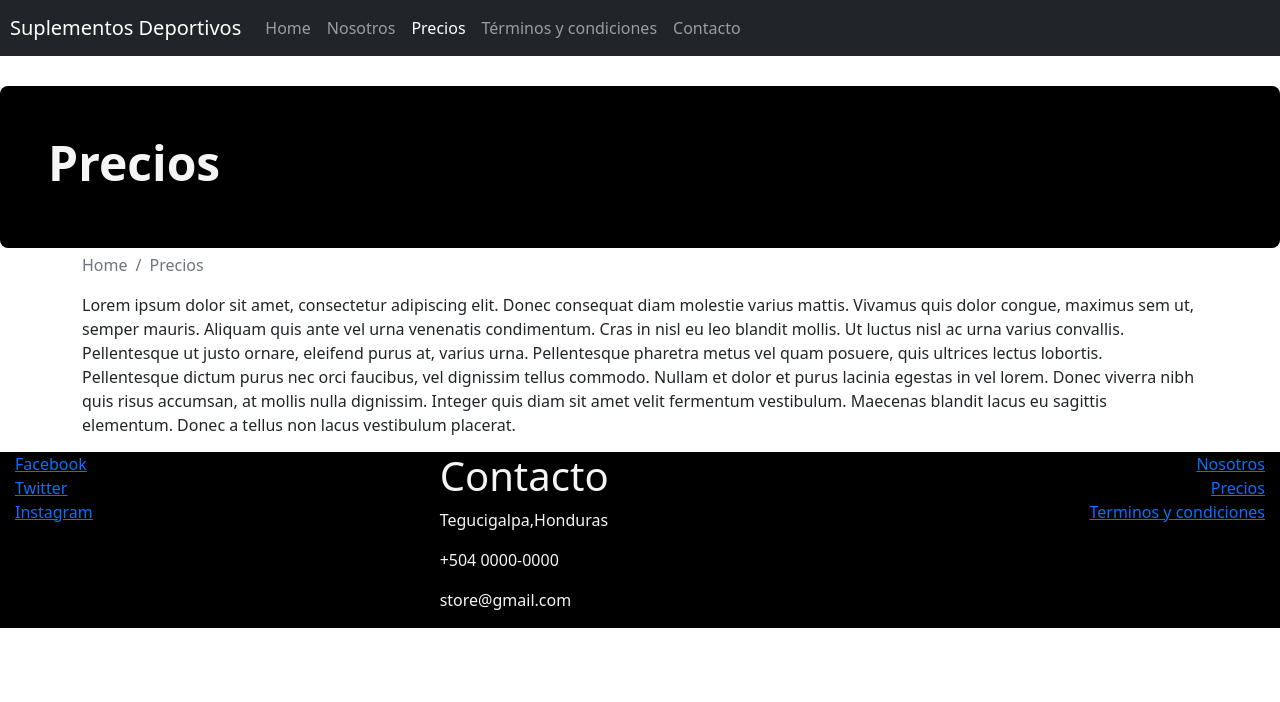
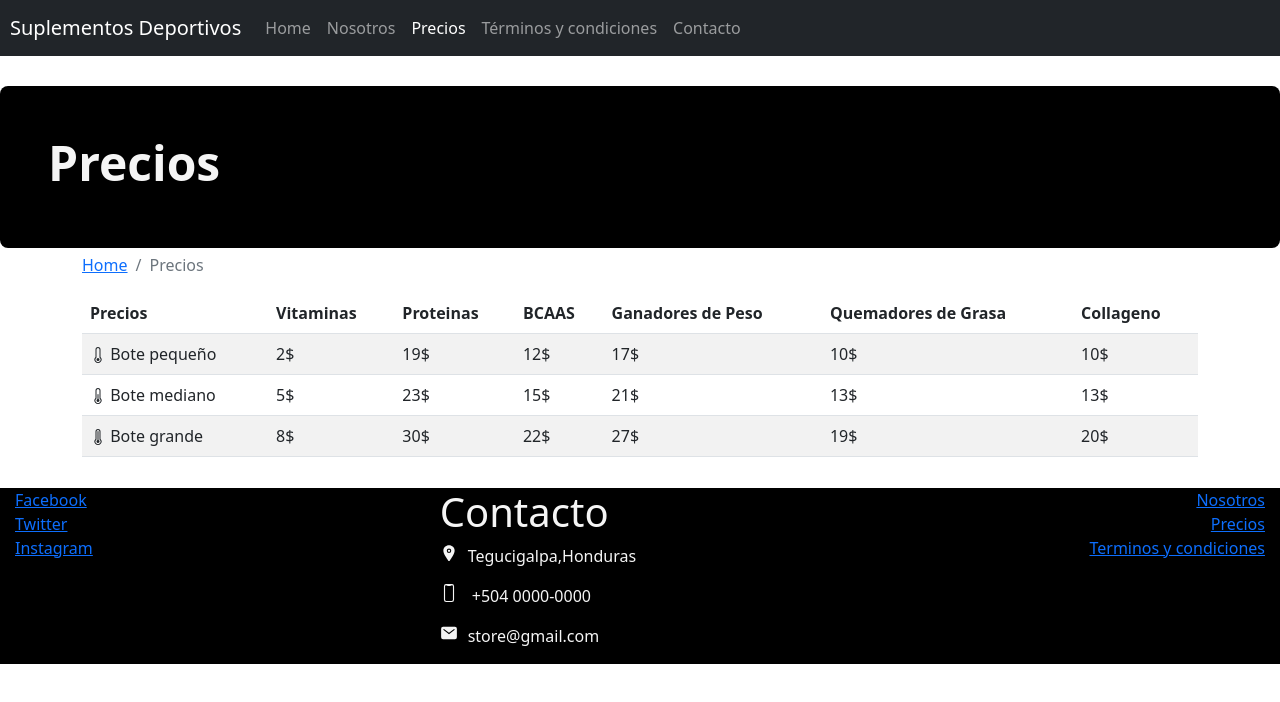
Before and after one commit to Stefcoca/Proyecto_bootstrap, a website: page prices.html in a window 1280 px wide. Drawn offline with nearby package versions, Linux system fonts and the light colour scheme.

Commit message:
falta imagenes

```diff
--- a/css/main.css
+++ b/css/main.css
@@ -16,8 +16,8 @@ footer {
 
 .card-suplementos {
     flex: 1 150px ;
-    padding: 2px 5px 2px 5px;
-    margin-top: 10px;
+    padding: 3px 0px 3px 0px;
+    margin-top: 5px;
 }
 
 .boton-informacion {
--- a/package.json
+++ b/package.json
@@ -20,6 +20,7 @@
   "dependencies": {
     "@ionic/cli": "^6.20.1",
     "bootstrap": "^5.2.0",
+    "bootstrap-icons": "^1.9.1",
     "chokidar": "^3.5.3",
     "follow-redirects": "^1.15.1",
     "jquery": "^3.6.0",
--- a/prices.html
+++ b/prices.html
@@ -6,6 +6,8 @@
 
     <link rel="stylesheet" href="node_modules/bootstrap/dist/css/bootstrap.min.css">
     <link rel="stylesheet" href="css/main.css">
+    <script src="https://unpkg.com/ionicons@5.5.2/dist/ionicons/ionicons.js"></script>
+    <link rel="stylesheet" href="https://cdn.jsdelivr.net/npm/bootstrap-icons@1.9.1/font/bootstrap-icons.css">
     <title> Suplementación Deportiva</title>
 </head>
 
@@ -34,27 +36,62 @@
 <div class="container">
     <nav aria-label="breadcrumb">
         <ol class="breadcrumb">
-            <li class="breadcrumb-item active"><a href="./index.html"></a> Home</li>
+            <li class="breadcrumb-item active"><a href="./index.html">Home</a> </li>
             <li class="breadcrumb-item active" aria-current="page">Precios</li>
 
         </ol>
     </nav>
-        <span>
-            Lorem ipsum dolor sit amet, consectetur adipiscing elit.
-            Donec consequat diam molestie varius mattis.
-            Vivamus quis dolor congue, maximus sem ut, semper mauris.
-            Aliquam quis ante vel urna venenatis condimentum.
-            Cras in nisl eu leo blandit mollis.
-            Ut luctus nisl ac urna varius convallis.
-            Pellentesque ut justo ornare, eleifend purus at, varius urna.
-            Pellentesque pharetra metus vel quam posuere, quis ultrices lectus lobortis.
-            Pellentesque dictum purus nec orci faucibus, vel dignissim tellus commodo.
-            Nullam et dolor et purus lacinia egestas in vel lorem.
-            Donec viverra nibh quis risus accumsan, at mollis nulla dignissim.
-            Integer quis diam sit amet velit fermentum vestibulum.
-            Maecenas blandit lacus eu sagittis elementum.
-            Donec a tellus non lacus vestibulum placerat.
-        </span>
+        <div class="table-responsive">
+        <table class="table table-striped">
+            <thead class="thead-dark">
+                <th>Precios</th>
+                <th>Vitaminas</th>
+                <th>Proteinas</th>
+                <th>BCAAS</th>
+                <th>Ganadores de Peso</th>
+                <th>Quemadores de Grasa</th>
+                <th>Collageno</th>
+            </thead>
+            <tbody>
+                <tr>
+                    <td><svg xmlns="http://www.w3.org/2000/svg" width="16" height="16" fill="currentColor" class="bi bi-thermometer" viewBox="0 0 16 16">
+                        <path d="M8 14a1.5 1.5 0 1 0 0-3 1.5 1.5 0 0 0 0 3z"/>
+                        <path d="M8 0a2.5 2.5 0 0 0-2.5 2.5v7.55a3.5 3.5 0 1 0 5 0V2.5A2.5 2.5 0 0 0 8 0zM6.5 2.5a1.5 1.5 0 1 1 3 0v7.987l.167.15a2.5 2.5 0 1 1-3.333 0l.166-.15V2.5z"/>
+                      </svg></i> Bote pequeño</td>
+                    <td>2$</td>
+                    <td>19$</td>
+                    <td>12$</td>
+                    <td>17$</td>
+                    <td>10$</td>
+                    <td>10$</td>
+                </tr>
+                <tr>
+                    <td><svg xmlns="http://www.w3.org/2000/svg" width="16" height="16" fill="currentColor" class="bi bi-thermometer-half" viewBox="0 0 16 16">
+                        <path d="M9.5 12.5a1.5 1.5 0 1 1-2-1.415V6.5a.5.5 0 0 1 1 0v4.585a1.5 1.5 0 0 1 1 1.415z"/>
+                        <path d="M5.5 2.5a2.5 2.5 0 0 1 5 0v7.55a3.5 3.5 0 1 1-5 0V2.5zM8 1a1.5 1.5 0 0 0-1.5 1.5v7.987l-.167.15a2.5 2.5 0 1 0 3.333 0l-.166-.15V2.5A1.5 1.5 0 0 0 8 1z"/>
+                      </svg> Bote mediano</td>
+                    <td>5$</td>
+                    <td>23$</td>
+                    <td>15$</td>
+                    <td>21$</td>
+                    <td>13$</td>
+                    <td>13$</td>
+                </tr>
+                <tr>
+                    <td><svg xmlns="http://www.w3.org/2000/svg" width="16" height="16" fill="currentColor" class="bi bi-thermometer-high" viewBox="0 0 16 16">
+                        <path d="M9.5 12.5a1.5 1.5 0 1 1-2-1.415V2.5a.5.5 0 0 1 1 0v8.585a1.5 1.5 0 0 1 1 1.415z"/>
+                        <path d="M5.5 2.5a2.5 2.5 0 0 1 5 0v7.55a3.5 3.5 0 1 1-5 0V2.5zM8 1a1.5 1.5 0 0 0-1.5 1.5v7.987l-.167.15a2.5 2.5 0 1 0 3.333 0l-.166-.15V2.5A1.5 1.5 0 0 0 8 1z"/>
+                      </svg> Bote grande</td>
+                    <td>8$</td>
+                    <td>30$</td>
+                    <td>22$</td>
+                    <td>27$</td>
+                    <td>19$</td>
+                    <td>20$</td>
+                </tr>
+            </tbody>
+        </table>
+    </div>
 </div>
 
 <footer>
@@ -67,9 +104,9 @@
         <div class="col-sm-4">
             <address>
                 <h1>Contacto</h1>
-           <p>Tegucigalpa,Honduras</p>
-           <p> +504 0000-0000 </p>
-           <p> store@gmail.com </p>
+               <p><ion-icon name="location" class="footer-address-icon"></ion-icon>Tegucigalpa,Honduras</p>
+               <p><ion-icon name="phone-portrait-outline" class="footer-address-icon"></ion-icon> +504 0000-0000 </p>
+               <p><ion-icon name="mail" class="footer-address-icon"></ion-icon>store@gmail.com </p>
             </address>
         </div>
         <div class="col-sm-4 d-flex flex-column align-items-end">
```
Also changed, not shown: about.html (+1 -1 lines), contact.html (+1 -1 lines), index.html (+21 -19 lines), termandconditions.html (+1 -1 lines), 1 other file. Lines whose indentation alone changed are shown as unchanged.
